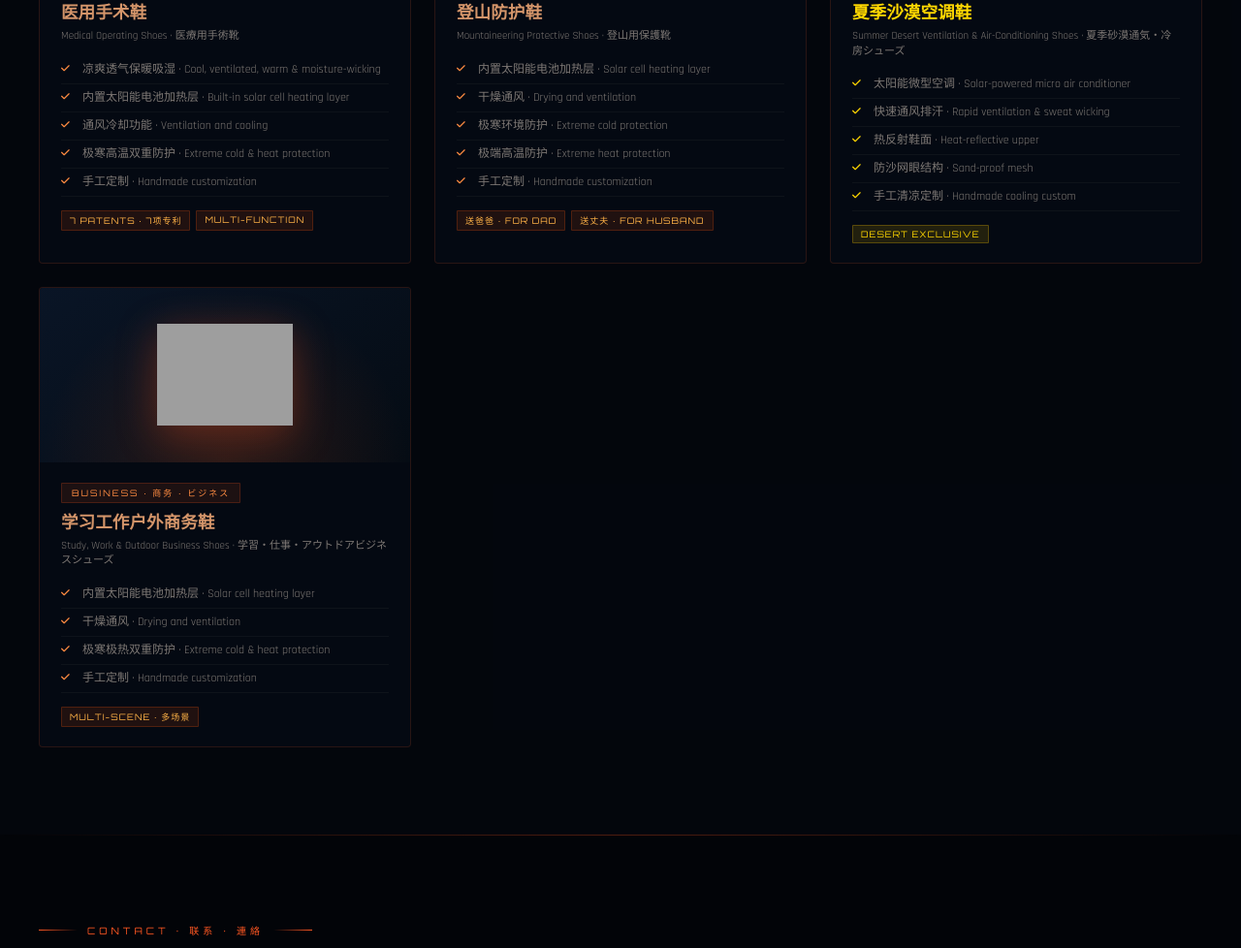
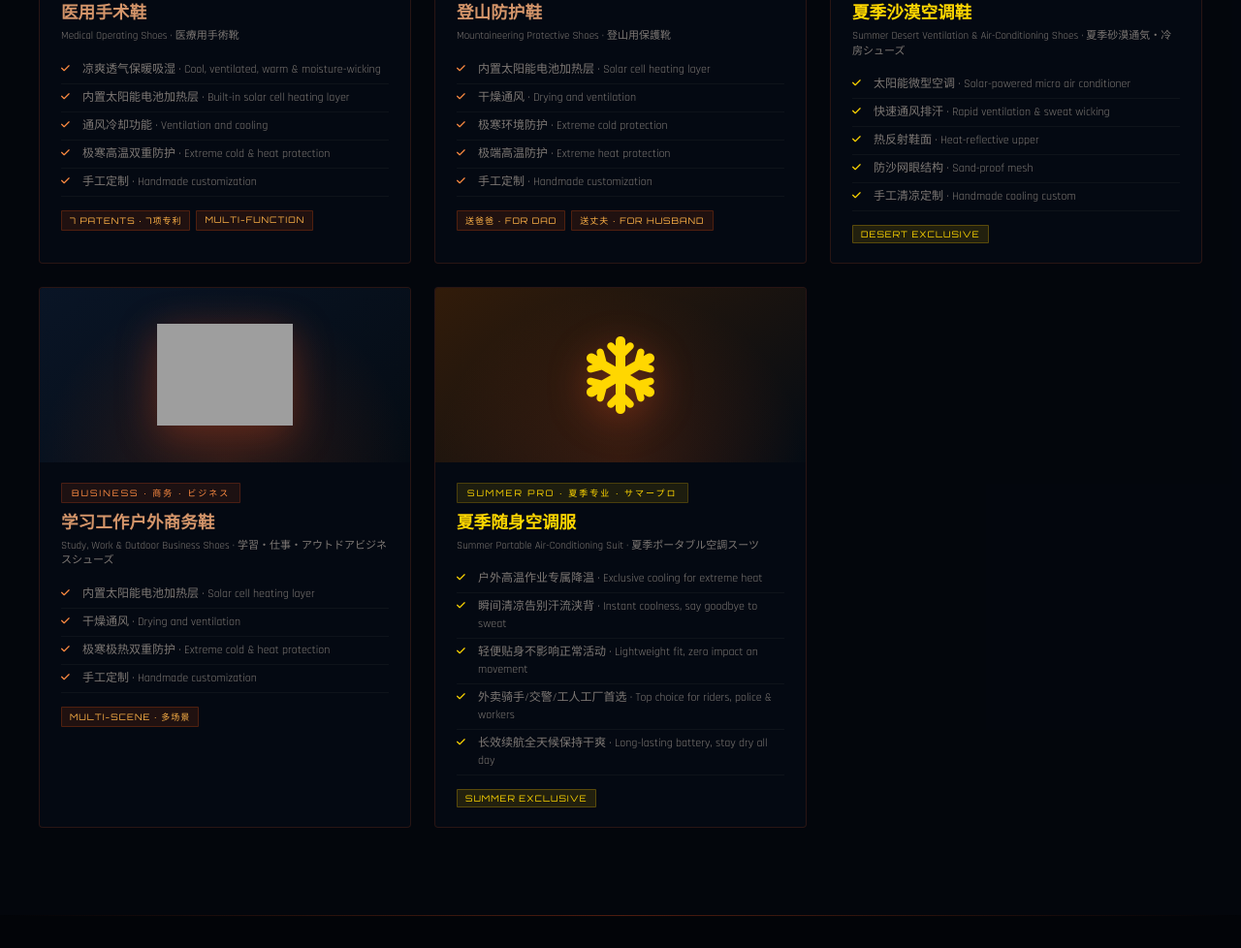
Before and after one commit to riojim8888/Mars, a plain HTML site: page index.html in a window 1280 px wide. Shown: the part 5610-6588 px from the top of the page at 97% size. Drawn offline with nearby package versions, Linux system fonts and the light colour scheme; grey boxes are pictures that could not be loaded.

Commit message:
Add Summer Cooling Suit product card to index.html

```diff
--- a/index.html
+++ b/index.html
@@ -1975,6 +1975,13 @@ footer {
         <ul class="product-specs"><li><i class="fas fa-check"></i>内置太阳能电池加热层 · Solar cell heating layer</li><li><i class="fas fa-check"></i>干燥通风 · Drying and ventilation</li><li><i class="fas fa-check"></i>极寒极热双重防护 · Extreme cold &amp; heat protection</li><li><i class="fas fa-check"></i>手工定制 · Handmade customization</li></ul>
         <div class="badge-row"><span class="badge-small">Multi-Scene · 多场景</span></div></div>
       </div>
+              <!-- 5 夏季空调服 p7.jpg -->
+      <div class="product-card">
+        <div class="product-card-img" style="background: linear-gradient(145deg, rgba(80,40,5,0.6), rgba(5,12,20,0.9));"><img src="p7.jpg" alt="Summer Cooling Suit" onerror="this.style.display='none'; this.nextElementSibling.style.display='block'"><i class="fas fa-snowflake color-desert" style="display:none;"></i></div>
+        <div class="product-card-body"><span class="product-card-tag tag-amber">Summer Pro · 夏季专业 · サマープロ</span><div class="product-card-name" style="color:#ffd700;">夏季随身空调服</div><div class="product-card-name-en">Summer Portable Air-Conditioning Suit · 夏季ポータブル空調スーツ</div>
+        <ul class="product-specs"><li><i class="fas fa-check" style="color:#ffd700;"></i>户外高温作业专属降温 · Exclusive cooling for extreme heat</li><li><i class="fas fa-check" style="color:#ffd700;"></i>瞬间清凉告别汗流浃背 · Instant coolness, say goodbye to sweat</li><li><i class="fas fa-check" style="color:#ffd700;"></i>轻便贴身不影响正常活动 · Lightweight fit, zero impact on movement</li><li><i class="fas fa-check" style="color:#ffd700;"></i>外卖骑手/交警/工人工厂首选 · Top choice for riders, police & workers</li><li><i class="fas fa-check" style="color:#ffd700;"></i>长效续航全天候保持干爽 · Long-lasting battery, stay dry all day</li></ul>
+        <div class="badge-row"><span class="badge-small" style="background:rgba(255,200,0,0.12);color:#ffd700;border-color:rgba(255,200,0,0.25);">Summer Exclusive</span></div></div>
+      </div>
     </div>
   </div>
 </section>
```
